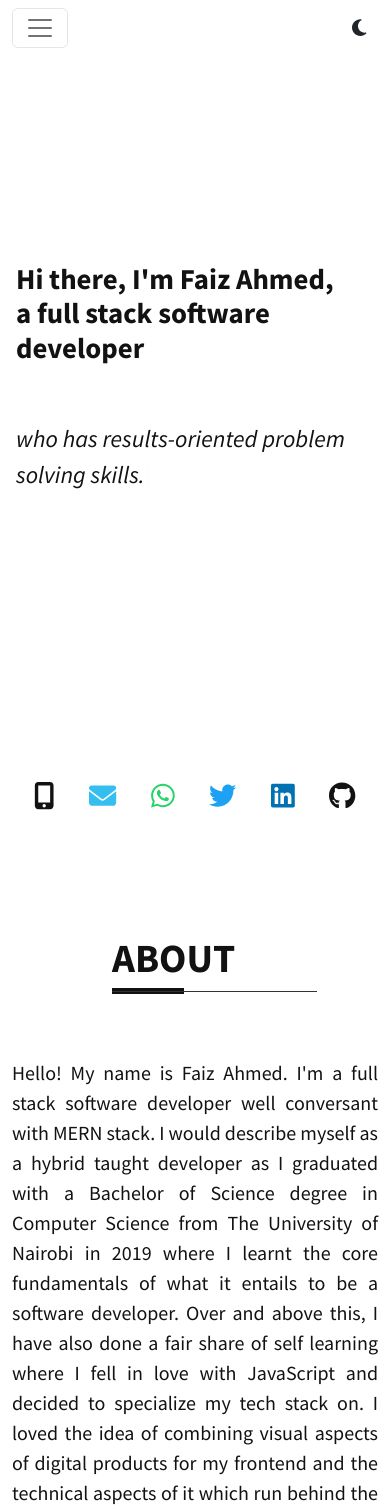
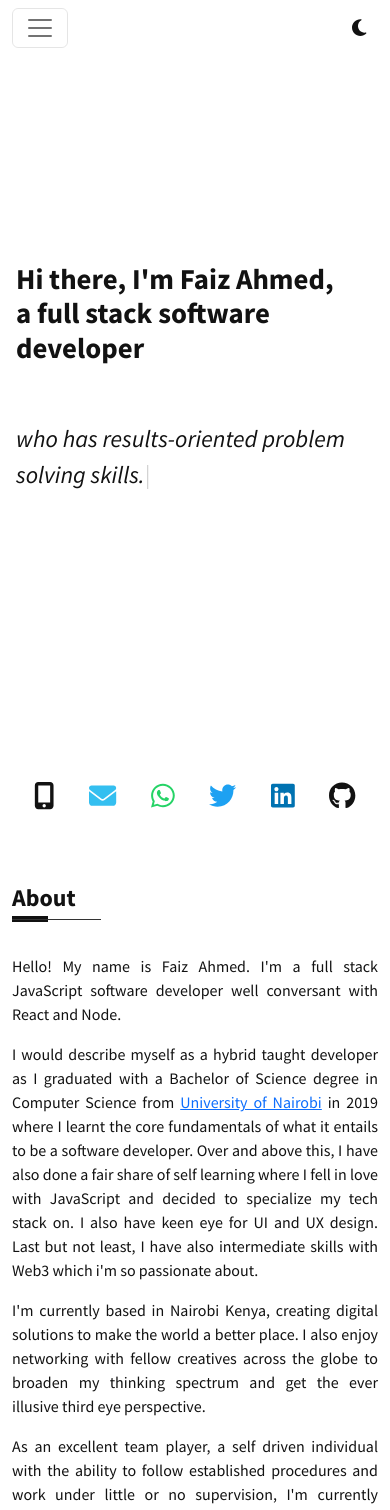
Before and after one commit to faizscripts/portfolio, a Next.js app: page / in a window 390 px wide. Shown: the top 1510 px of the page. Built offline with nearby package versions, Linux system fonts and the light colour scheme.

Commit message:
About section responsive design

```diff
--- a/components/About.js
+++ b/components/About.js
@@ -6,19 +6,23 @@
         <>
             <Heading title="about"/>
             <Paragraph>
-                Hello! My name is Faiz Ahmed. I'm a full stack software developer well conversant with MERN stack. I
-                would describe myself as a hybrid taught developer as I graduated with a Bachelor of Science degree in
+                Hello! My name is Faiz Ahmed. I'm a full stack JavaScript software developer well conversant with React
+                and Node.</Paragraph>
+            <Paragraph>
+                I would describe myself as a hybrid taught developer as I graduated with a Bachelor of Science degree in
                 Computer
-                Science from The University of Nairobi in 2019 where I learnt the core fundamentals of what it entails
+                Science from <a href="https://www.uonbi.ac.ke/" target="_blank">University of Nairobi</a> in 2019 where
+                I learnt the core fundamentals of what it entails
                 to be a
-                software developer. Over and above this, I have also done a fair share of self learning where I fell in love
-                with JavaScript and decided to specialize my tech stack on. I loved the idea of combining visual aspects
-                of digital products for my frontend and the technical aspects of it which run behind the scenes for my
-                backend. I also have keen eye for UI and UX design. Last but not least, I have also intermediate skills
+                software developer. Over and above this, I have also done a fair share of self learning where I fell in
+                love
+                with JavaScript and decided to specialize my tech stack on. I also have keen eye for UI and UX design.
+                Last but not least, I have also intermediate skills
                 with Web3 which i'm so passionate about.
             </Paragraph>
             <Paragraph>
-                I'm currently based in Nairobi Kenya, creating digital solutions to make the world a better place. I also
+                I'm currently based in Nairobi Kenya, creating digital solutions to make the world a better place. I
+                also
                 enjoy networking with fellow creatives across the globe to broaden my thinking spectrum and get the ever
                 illusive third eye perspective.
             </Paragraph>
--- a/components/elements/Heading.js
+++ b/components/elements/Heading.js
@@ -1,6 +1,6 @@
 function Heading({title}) {
     return(
-        <div id="heading">
+        <div className="container ios" id="heading">
             <h1>{title}</h1>
         </div>
     )
--- a/styles/global.scss
+++ b/styles/global.scss
@@ -79,6 +79,7 @@
     font-weight: 700;
     font-size: 1.5rem;
     border: none;
+    color: var(--text);
   }
 }
 
@@ -161,16 +162,17 @@
 
 
 #heading {
-  margin: 7rem 0 4rem 7rem;
+  margin-top: 5rem;
+  margin-bottom: 2rem;
 
   h1 {
-    font-size: 2.5rem;
+    font-size: 2.2rem;
     font-weight: 700;
     letter-spacing: 0;
     line-height: 1.5em;
     padding-bottom: 6px;
     position: relative;
-    text-transform: uppercase;
+    text-transform: capitalize;
   }
 
   h1:before {
@@ -179,7 +181,7 @@
     left: 0;
     bottom: 0;
     height: 6px;
-    width: 72px;
+    width: 52px;
     background-color: var(--heading-underline1);
   }
 
@@ -190,7 +192,7 @@
     bottom: 2px;
     height: 1px;
     width: 95%;
-    max-width: 205px;
+    max-width: 133px;
     background-color: var(--heading-underline2);
   }
 }
--- a/styles/media-queries.scss
+++ b/styles/media-queries.scss
@@ -22,6 +22,26 @@
         font-size: 1.7rem;
       }
     }
+  }
+
+  #heading {
+    margin-top: 4rem;
+
+    h1 {
+      font-size: 1.8rem;
+    }
+
+    h1:before {
+      width: 44px;
+    }
+
+    h1:after {
+      max-width: 108px;
+    }
+  }
+
+  .paragraph{
+    font-size: 18px;
   }
 }
 
@@ -54,6 +74,24 @@
     }
   }
 
+  #heading {
+
+    h1 {
+      font-size: 1.5rem;
+    }
+
+    h1:before {
+      width: 36px;
+    }
+
+    h1:after {
+      max-width: 89px;
+    }
+  }
+
+  .paragraph{
+    font-size: 16px;
+  }
 }
 
 //xs
@@ -63,7 +101,6 @@
       top: 48%;
     }
   }
-
 }
 
 /* CSS specific to iOS devices */
@@ -73,4 +110,8 @@
       bottom: 12%;
     }
   }
+
+  .ios{
+    margin-top: 0 !important;
+  }
 }
```
